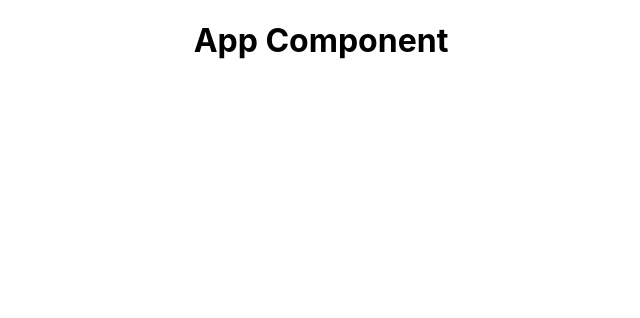
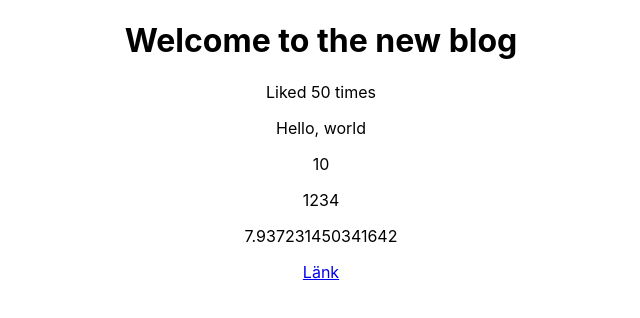
Before and after one commit to jertfelt/stg, a React (Create React App) app: page / in a window 1280 px wide. Shown: the top 318 px of the page, without its empty margins (319-959 px from the left). Built offline with nearby package versions, Linux system fonts and the light colour scheme.

Commit message:
lektion 4 klar

```diff
--- a/src/App.js
+++ b/src/App.js
@@ -2,10 +2,20 @@
 import './App.css';
 
 function App() {
+  const title = "Welcome to the new blog";
+  const likes = 50;
+  const link = "http://www.google.com";
+
   return (
     <div className="App">
      <div classname="content">
-      <h1>App Component</h1>
+      <h1>{title}</h1>
+      <p> Liked {likes} times</p>
+      <p>{"Hello, world"}</p>
+      <p>{10}</p>
+      <p>{[1,2,3,4]}</p>
+      <p>{Math.random()*10}</p>
+      <a href= {link}>Länk </a>
      </div>
     </div>
   );
```
Also changed, not shown: anteckningar--tutorial.txt.
